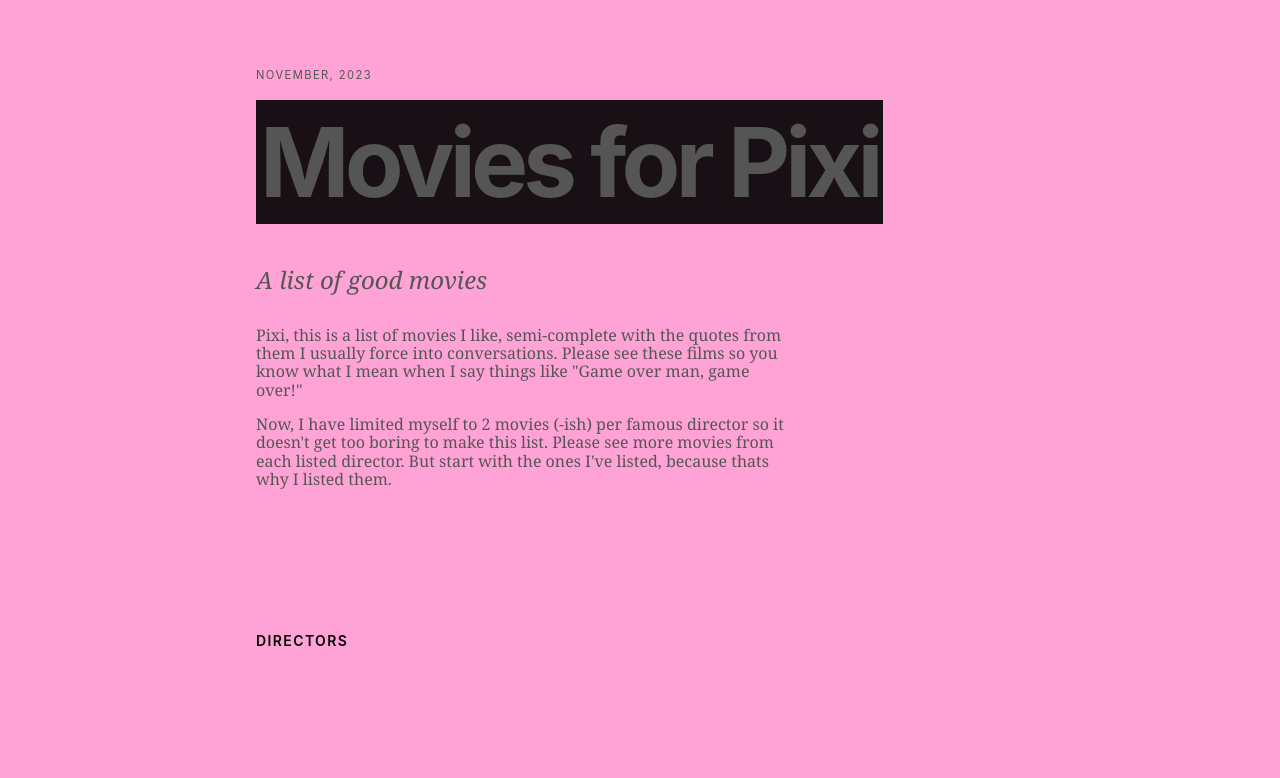
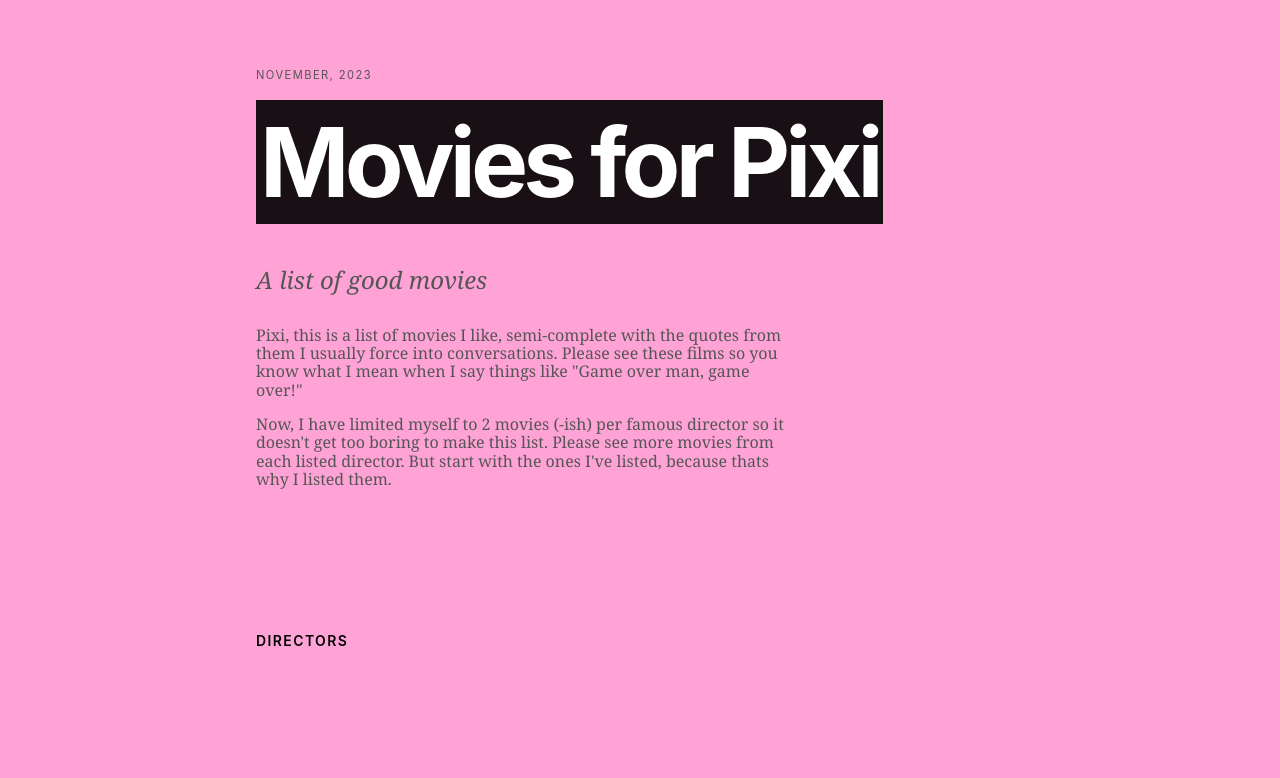
Before and after one commit to olle-johannesson/movies-for-pixi, an Eleventy site: page index.njk in a window 1280 px wide. Shown: the top 778 px of the page. Built offline with nearby package versions, Linux system fonts and the light colour scheme; Eleventy itself is replaced by a stand-in of ours; files that its build step writes are made by us from their sources.

```diff
--- a/index.njk
+++ b/index.njk
@@ -10,7 +10,7 @@
 <header class="vh-100 bg-light-pink">
   <div class="mw9 center pa4 pt5-ns ph7-l">
     <time class="f6 mb2 dib ttu tracked"><small>November, 2023</small></time>
-    <h3 class="f2 f1-m f-headline-l measure-narrow lh-title mv0">
+    <h3 class="f2 f1-m f-headline-l measure-narrow white lh-title mv0">
       <span class="bg-black-90 lh-copy pa1 tracked-tight">
         Movies for Pixi
       </span>
```
